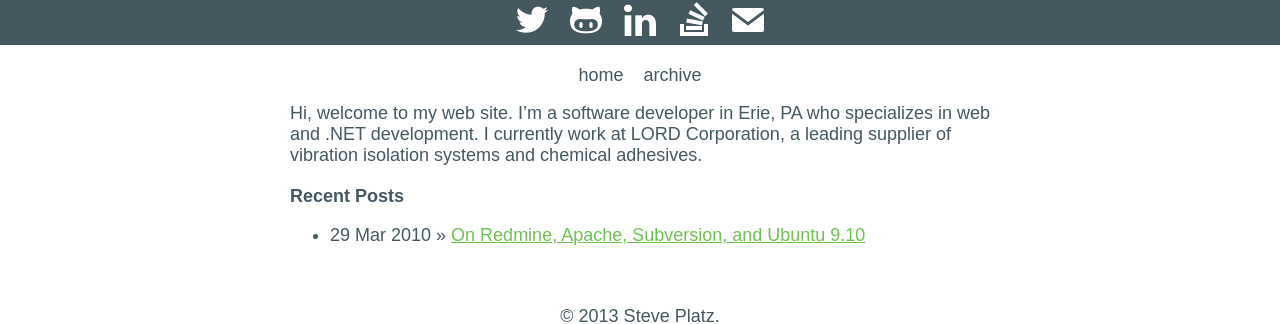
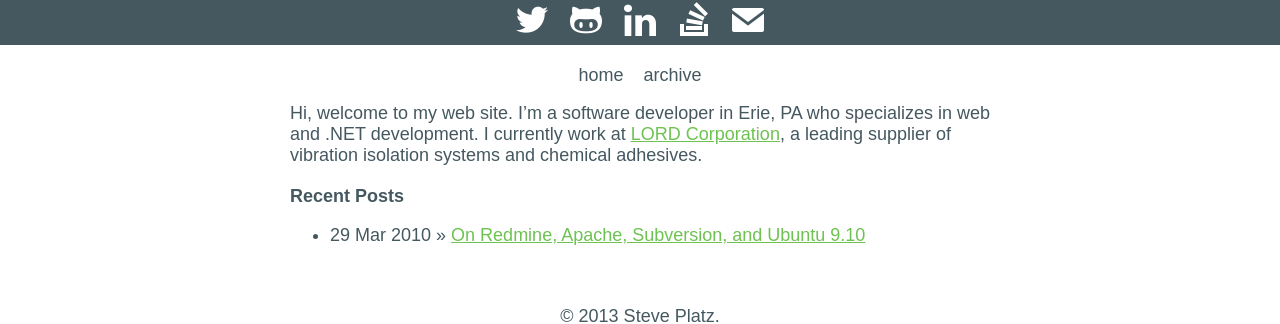
Before and after one commit to steveplatz/steveplatz.github.com, a Jekyll site: the page built from index.html, in a window 1280 px wide. Shown: the part 174-498 px from the top of the page. Built offline with Jekyll 4.4.1, drawn with Linux system fonts in a browser that asks for light colours; part of the change alters nothing that is shown.

```diff
--- a/index.html
+++ b/index.html
@@ -6,7 +6,7 @@ description: Steve Platz's personal website and blog.
 <p>
 Hi, welcome to my web site. I’m a software developer in Erie, PA
 who specializes in web and .NET development. I currently work
-at LORD Corporation, a leading supplier of vibration isolation systems
+at <a href="http://www.lord.com">LORD Corporation</a>, a leading supplier of vibration isolation systems
 and chemical adhesives.
 </p>
 
```
